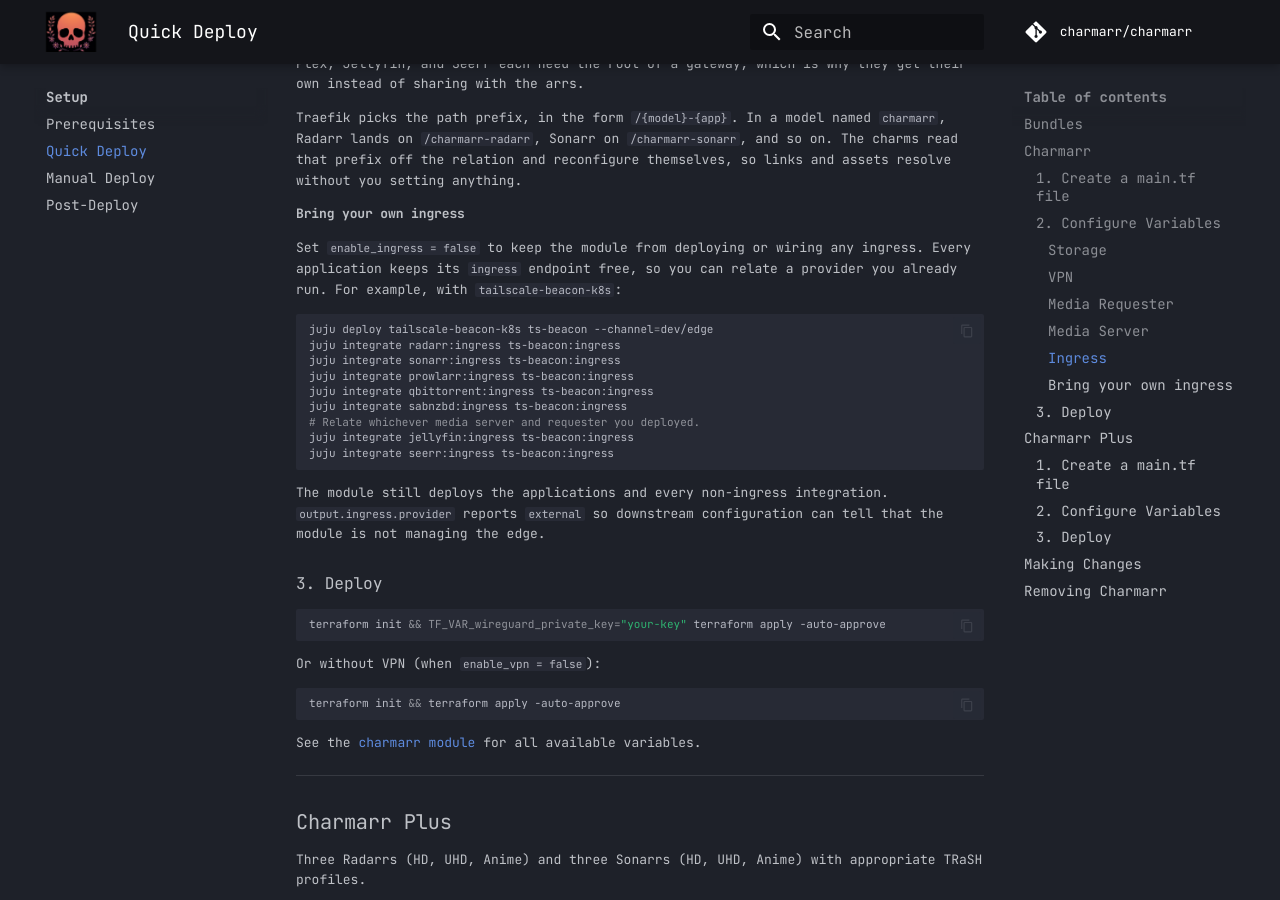
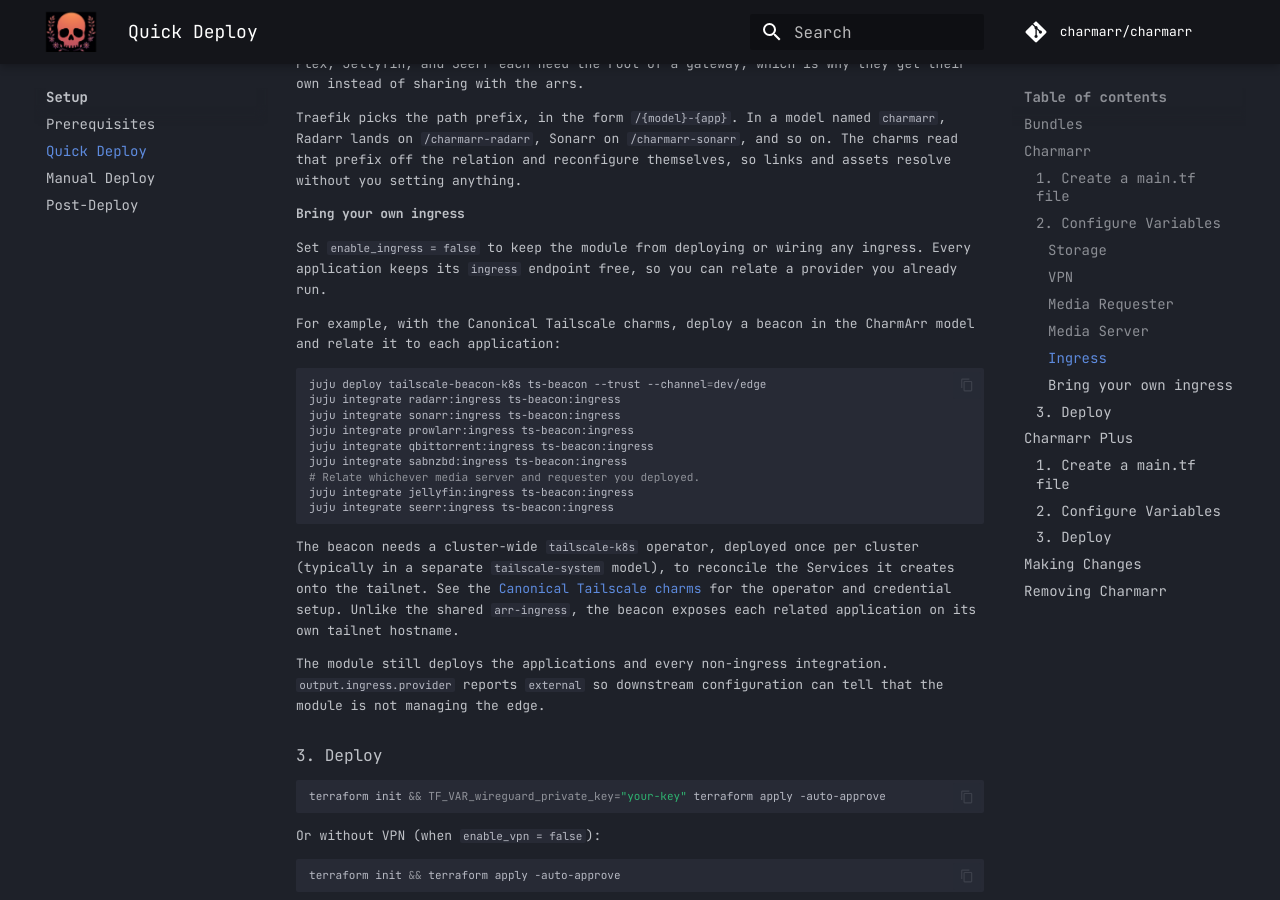
Before and after one commit to charmarr/charmarr, an MkDocs documentation site: the page built from docs/setup/quickdeploy.md, in a window 1280 px wide and 900 px high, scrolled down 7455 px. Built offline with MkDocs 1.6.1 and Material for MkDocs 9.7.7, drawn with Linux system fonts in a browser that asks for light colours; comment, search, counter and statistics services are not loaded; the version menu is left out.

Commit message:
docs(tf): clarify tailscale charm prerequisites
The beacon is not a standalone ingress provider: it needs a cluster-wide tailscale-k8s operator and juju trust. Point at canonical/service-mesh as the source of truth and note that the beacon exposes each app separately.

````diff
--- a/docs/setup/quickdeploy.md
+++ b/docs/setup/quickdeploy.md
@@ -369,10 +369,13 @@
 
 Set `enable_ingress = false` to keep the module from deploying or wiring any
 ingress. Every application keeps its `ingress` endpoint free, so you can relate
-a provider you already run. For example, with `tailscale-beacon-k8s`:
+a provider you already run.
+
+For example, with the Canonical Tailscale charms, deploy a beacon in the
+CharmArr model and relate it to each application:
 
 ```bash
-juju deploy tailscale-beacon-k8s ts-beacon --channel=dev/edge
+juju deploy tailscale-beacon-k8s ts-beacon --trust --channel=dev/edge
 juju integrate radarr:ingress ts-beacon:ingress
 juju integrate sonarr:ingress ts-beacon:ingress
 juju integrate prowlarr:ingress ts-beacon:ingress
@@ -382,6 +385,13 @@
 juju integrate jellyfin:ingress ts-beacon:ingress
 juju integrate seerr:ingress ts-beacon:ingress
 ```
+
+The beacon needs a cluster-wide `tailscale-k8s` operator, deployed once per
+cluster (typically in a separate `tailscale-system` model), to reconcile the
+Services it creates onto the tailnet. See the
+[Canonical Tailscale charms](https://github.com/canonical/service-mesh/tree/main/charms)
+for the operator and credential setup. Unlike the shared `arr-ingress`, the
+beacon exposes each related application on its own tailnet hostname.
 
 The module still deploys the applications and every non-ingress integration.
 `output.ingress.provider` reports `external` so downstream configuration can
````
